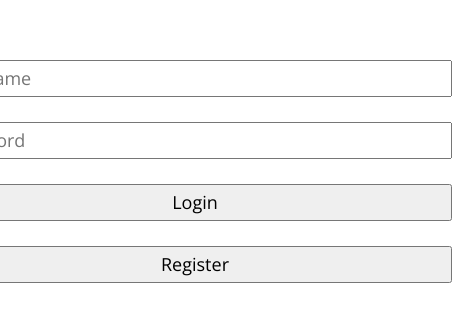
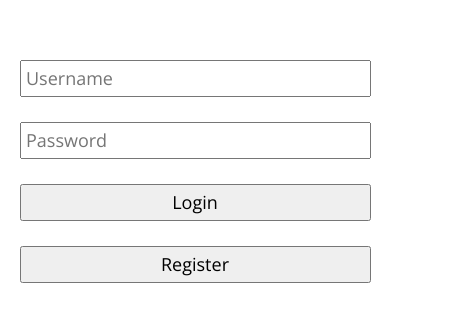
Before and after one commit to TSchreiber/Melo, a plain HTML site: page static/login.html in a window 390 px wide. Shown: the part 251-572 px from the top of the page, 452 px wide, since content can reach past the window. Drawn offline with nearby package versions, Linux system fonts and the light colour scheme.

Commit message:
fix: login/register mobile layout

```diff
--- a/static/login.html
+++ b/static/login.html
@@ -2,6 +2,7 @@
 <html lang="en" dir="ltr">
     <head>
         <meta charset="utf-8">
+        <meta name="viewport" content="width=device-width, initial-scale=1.0, viewport-fit=cover">
         <link rel="icon" href="/images/icons-192.png" type="image/png">
         <title>Login - Music Player</title>
         <link rel="preconnect" href="https://fonts.googleapis.com">
@@ -35,6 +36,7 @@
                 grid-auto-flow: row;
                 grid-gap: 25px;
                 width: 50ch;
+                max-width: 90%;
             }
 
             input, button {
```
Also changed, not shown: static/register.html (+2 -0 lines).
